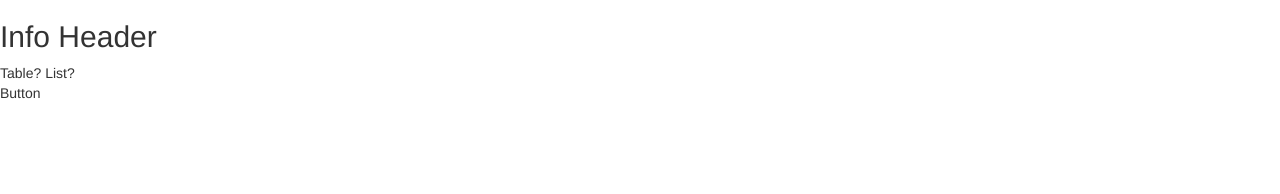
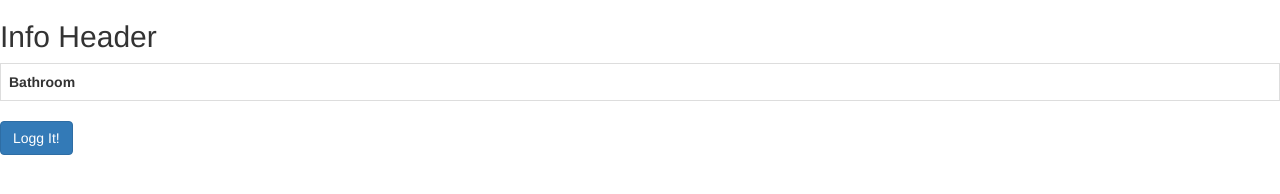
Before and after one commit to ageoldpun/logg_in, a plain HTML site: page public/index.html in a window 1280 px wide. Drawn offline with nearby package versions, Linux system fonts and the light colour scheme.

```diff
--- a/public/index.html
+++ b/public/index.html
@@ -10,16 +10,20 @@
   </head>
 
   <body>
-    <div>
+    <div class="header">
       <h2>Info Header</h2>
     </div>
 
-    <div>
-      Table? List?
+    <div class="bathrooms">
+      <table class="table table-bordered">
+        <tr>
+          <th>Bathroom</th>
+        </tr>
+      </table>
     </div>
 
-    <div>
-      Button
+    <div class="logg-it">
+      <button class="btn btn-primary" id="logg_it" name="Logg It">Logg It!</button>
     </div>
 
   </body>
```
Also changed, not shown: 2 other files.
